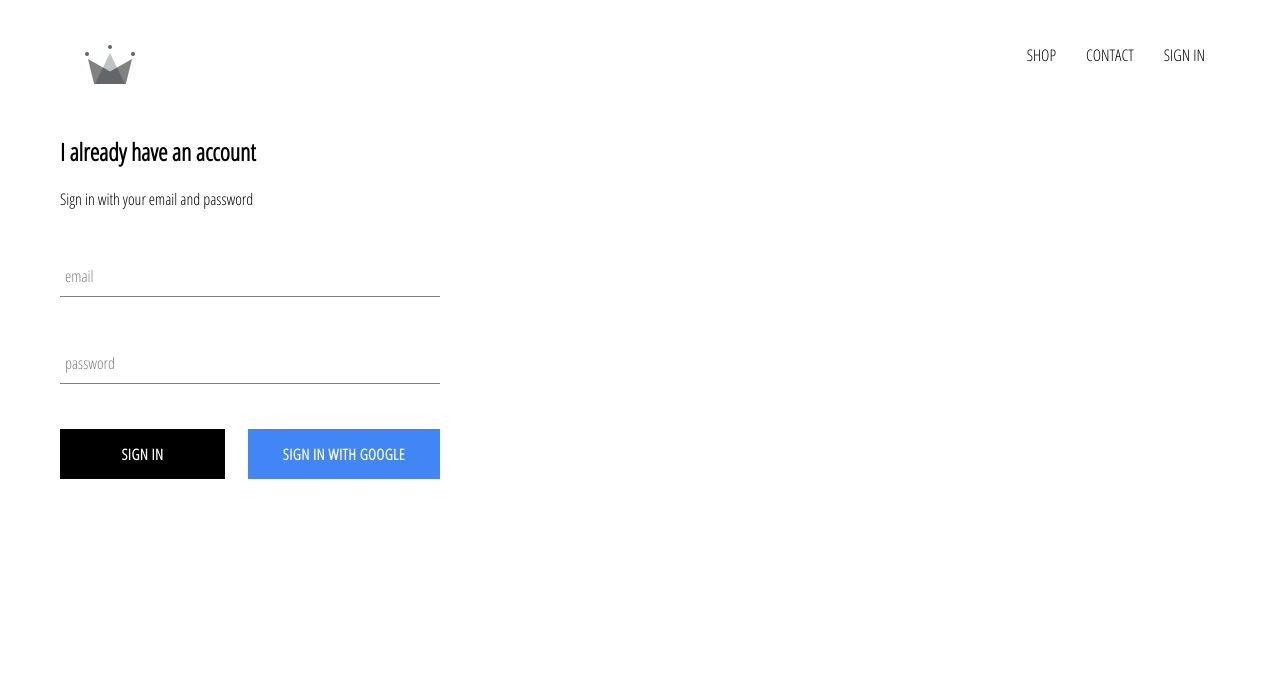
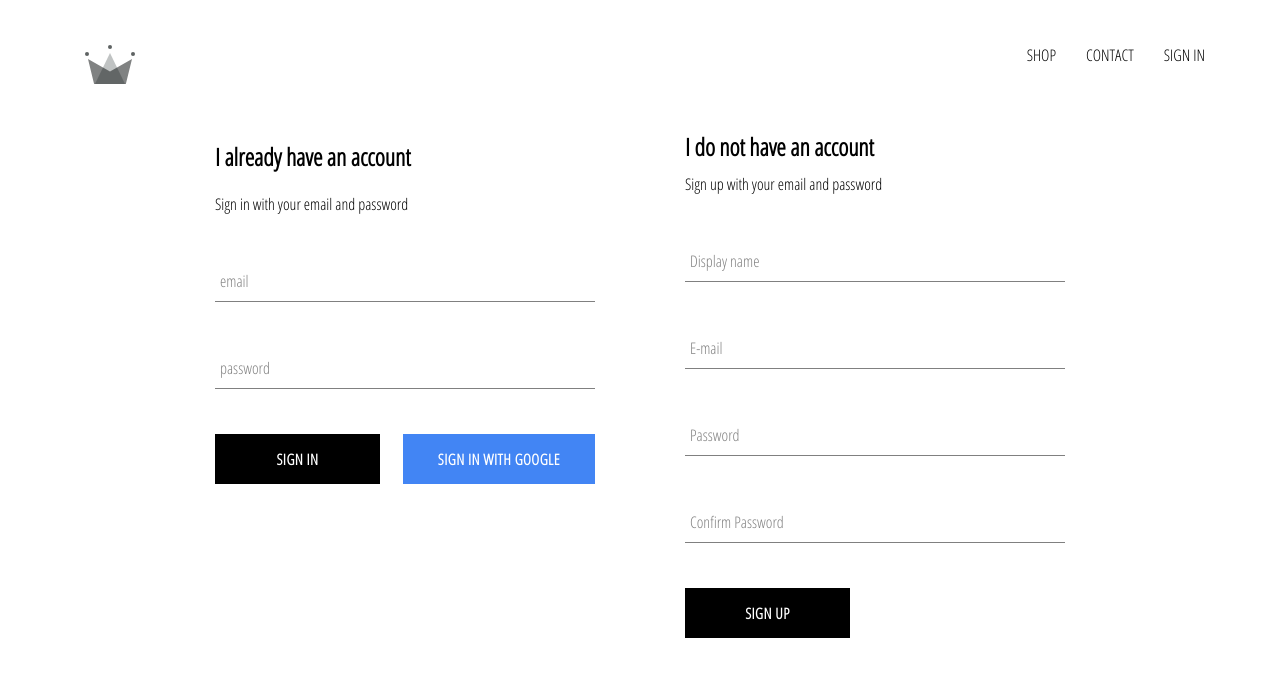
Before and after one commit to jularbs/prmtv-clothing, a React (Create React App) app: page /signin in a window 1280 px wide. Shown: the top 676 px of the page. Built offline with nearby package versions, Linux system fonts and the light colour scheme; no server answers.

Commit message:
Added signup with email and password functionailty

```diff
--- a/src/App.js
+++ b/src/App.js
@@ -34,7 +34,6 @@
             }
           });
         });
-
       }else{
         this.setState({currentUser: userAuth});
       }
--- a/src/components/form-input/form-input.styles.scss
+++ b/src/components/form-input/form-input.styles.scss
@@ -28,7 +28,8 @@
             outline: none;
         }
 
-        &:focus~.form-input-label {
+        &:focus~.form-input-label,
+        &:valid~.form-input-label {
             @include shrinkLabel();
         }
     }
--- /dev/null
+++ b/src/components/signUp/signUp.component.jsx
@@ -0,0 +1,100 @@
+import React from 'react';
+
+import FormInput from '../form-input/form-input.component';
+import CustomButton from '../custom-button/custom-button.component';
+
+import {auth, createUserProfileDocument} from '../../firebase/firebase.utils';
+
+import './signUp.styles.scss';
+
+class SignUp extends React.Component{
+  constructor(){
+    super();
+
+    this.state = {
+      displayName: '',
+      email: '',
+      password: '',
+      confirmPassword: ''
+    }
+  }
+
+  handleSubmit = async event => {
+    event.preventDefault();
+
+    const { displayName, email, password, confirmPassword } = this.state;
+
+    if( password !== confirmPassword){
+      alert("Passwords don't match");
+      return;
+    }
+
+    try{
+      const {user} = await auth.createUserWithEmailAndPassword(email, password);
+
+      await createUserProfileDocument(user, {displayName})
+
+      this.setState({
+        displayName: '',
+        email: '',
+        password: '',
+        confirmPassword: ''
+      });
+    }catch(error){
+      console.log(error);
+    }
+  }
+
+  handleChange = event => {
+    const {name, value } = event.target;
+
+    this.setState({[name]: value});
+  }
+
+  render(){
+    const { displayName, email, password, confirmPassword} = this.state;
+    return (
+      <div className="sign-up">
+        <h2 className="title">I do not have an account</h2>
+        <span>Sign up with your email and password</span>
+        <form action="sign-up-form" onSubmit={this.handleSubmit}>
+          <FormInput
+            type='text'
+            name='displayName'
+            value = {displayName}
+            onChange = {this.handleChange}
+            label = 'Display name'
+            required
+          />
+          <FormInput
+            type='email'
+            name='email'
+            value={email}
+            onChange={this.handleChange}
+            label= 'E-mail'
+            required
+          />
+          <FormInput
+            type='password'
+            name='password'
+            value={password}
+            onChange={this.handleChange}
+            label='Password'
+            required
+          />
+          <FormInput
+            type='password'
+            name='confirmPassword'
+            value={confirmPassword}
+            onChange={this.handleChange}
+            label='Confirm Password'
+            required
+          />
+          <CustomButton type='submit'>SIGN UP</CustomButton>
+        </form>
+      </div>
+    )
+  }
+}
+
+export default SignUp;
--- /dev/null
+++ b/src/components/signUp/signUp.styles.scss
@@ -0,0 +1,9 @@
+.sign-up {
+    display: flex;
+    flex-direction: column;
+    width: 380px;
+
+    .title {
+        margin: 10px 0;
+    }
+}
--- a/src/pages/login-registration-page/login-registration.component.jsx
+++ b/src/pages/login-registration-page/login-registration.component.jsx
@@ -1,12 +1,14 @@
 import React from 'react';
 
 import SignIn from '../../components/sign-in/sign-in.component';
+import SignUp from '../../components/signUp/signUp.component';
 
 import './login-registration.styles.scss';
 
 const LoginRegistrationPage = () => (
     <div className="sign-in-and-sign-up">
         <SignIn />
+        <SignUp />
     </div>
 );
 
--- a/src/pages/login-registration-page/login-registration.styles.scss
+++ b/src/pages/login-registration-page/login-registration.styles.scss
@@ -0,0 +1,6 @@
+.sign-in-and-sign-up {
+    width: 850px;
+    display: flex;
+    justify-content: space-between;
+    margin: 30px auto;
+}
```
Also changed, not shown: generate-react-cli.json (added, +20 -0 lines).
